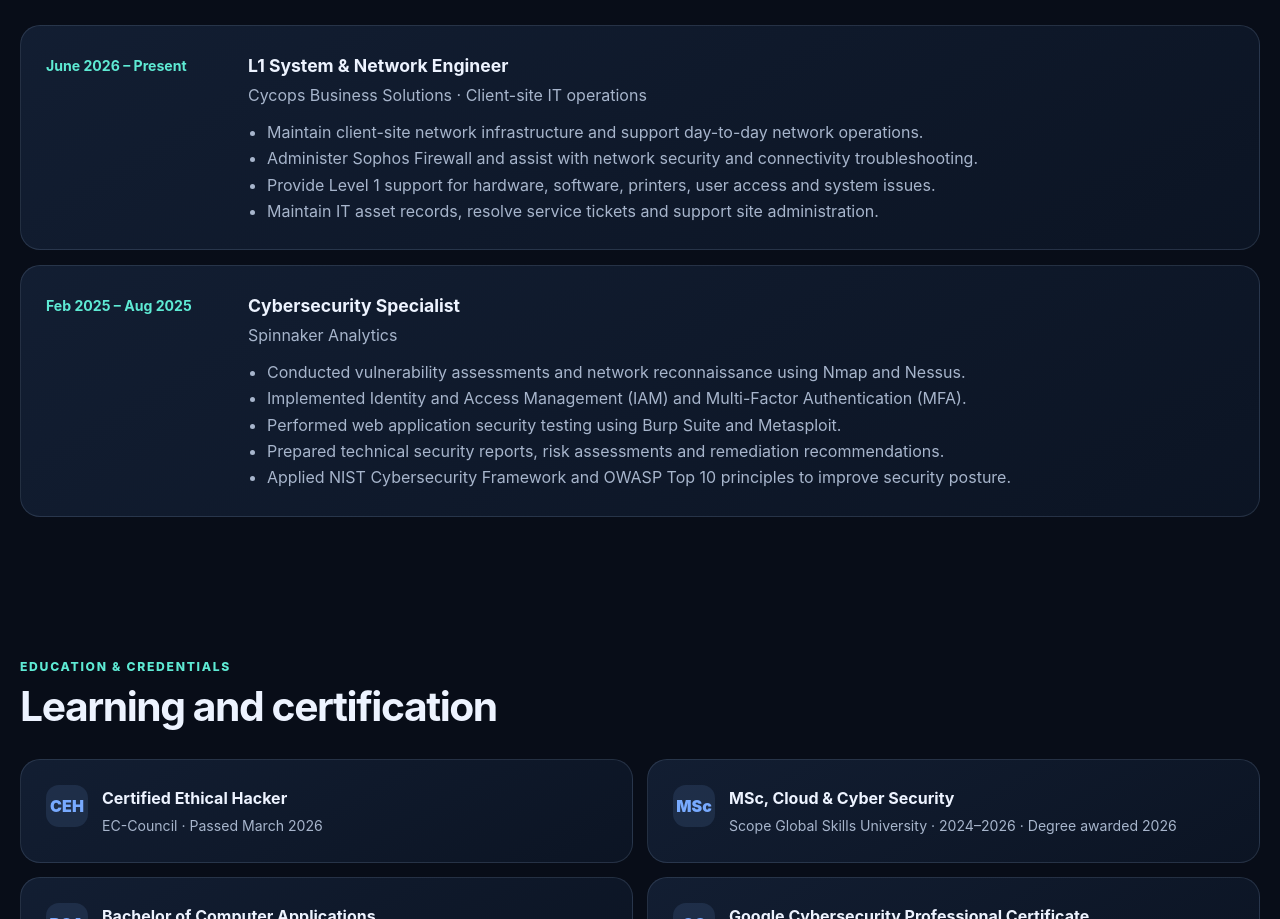
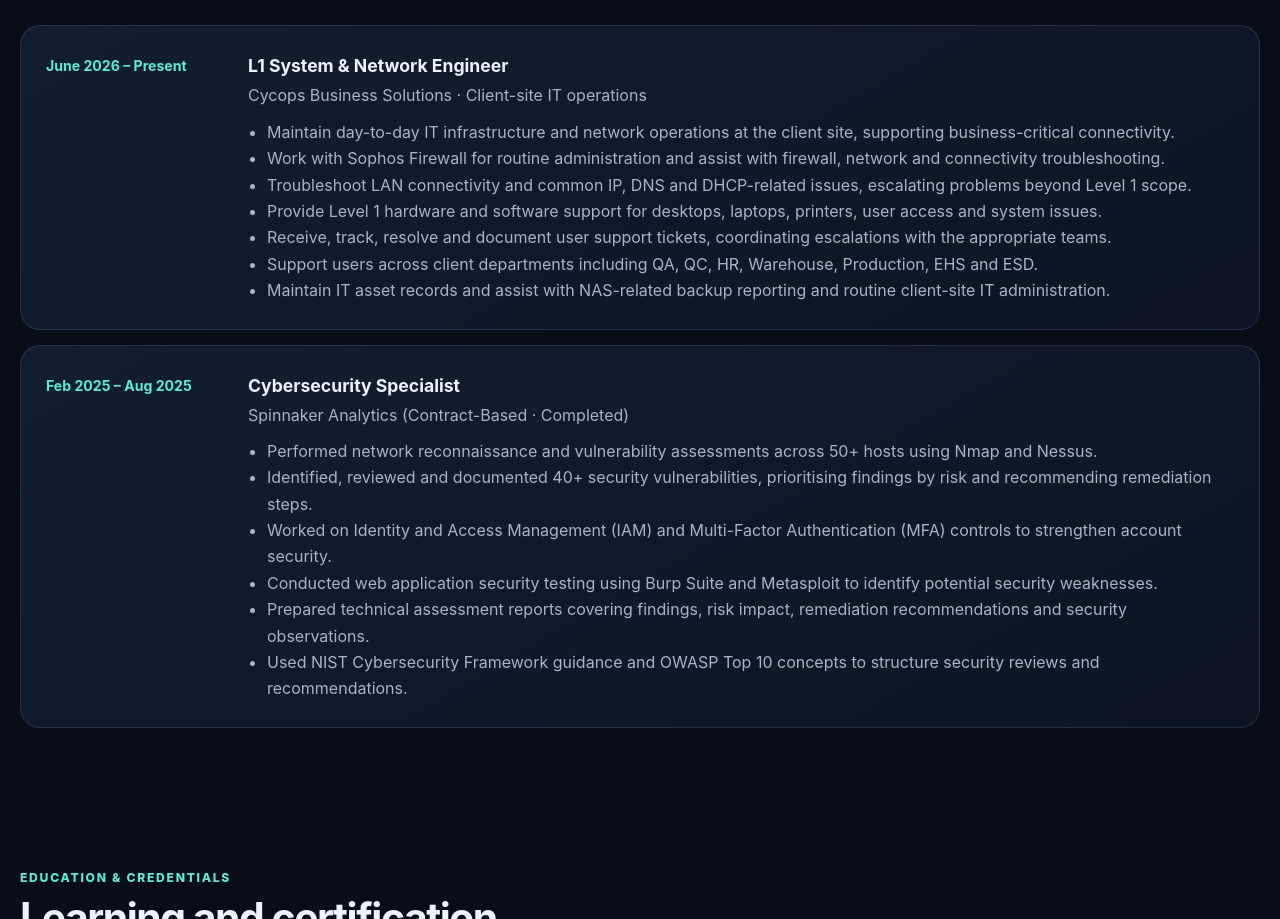
Before and after one commit to saikumardevuni001-hub/saikumardevuni001-hub.github.io, a plain HTML site: page index.html in a window 1280 px wide. Shown: the part 2732-3651 px from the top of the page. Drawn offline with Linux system fonts and the light colour scheme.

Commit message:
Add files via upload

```diff
--- a/index.html
+++ b/index.html
@@ -313,13 +313,28 @@
           <article class="card role">
             <div class="date">June 2026 – Present</div>
             <div><h3>L1 System & Network Engineer</h3><div class="org">Cycops Business Solutions · Client-site IT operations</div>
-              <ul><li>Maintain client-site network infrastructure and support day-to-day network operations.</li><li>Administer Sophos Firewall and assist with network security and connectivity troubleshooting.</li><li>Provide Level 1 support for hardware, software, printers, user access and system issues.</li><li>Maintain IT asset records, resolve service tickets and support site administration.</li></ul>
+              <ul>
+                <li>Maintain day-to-day IT infrastructure and network operations at the client site, supporting business-critical connectivity.</li>
+                <li>Work with Sophos Firewall for routine administration and assist with firewall, network and connectivity troubleshooting.</li>
+                <li>Troubleshoot LAN connectivity and common IP, DNS and DHCP-related issues, escalating problems beyond Level 1 scope.</li>
+                <li>Provide Level 1 hardware and software support for desktops, laptops, printers, user access and system issues.</li>
+                <li>Receive, track, resolve and document user support tickets, coordinating escalations with the appropriate teams.</li>
+                <li>Support users across client departments including QA, QC, HR, Warehouse, Production, EHS and ESD.</li>
+                <li>Maintain IT asset records and assist with NAS-related backup reporting and routine client-site IT administration.</li>
+              </ul>
             </div>
           </article>
           <article class="card role">
             <div class="date">Feb 2025 – Aug 2025</div>
-            <div><h3>Cybersecurity Specialist</h3><div class="org">Spinnaker Analytics</div>
-              <ul><li>Conducted vulnerability assessments and network reconnaissance using Nmap and Nessus.</li><li>Implemented Identity and Access Management (IAM) and Multi-Factor Authentication (MFA).</li><li>Performed web application security testing using Burp Suite and Metasploit.</li><li>Prepared technical security reports, risk assessments and remediation recommendations.</li><li>Applied NIST Cybersecurity Framework and OWASP Top 10 principles to improve security posture.</li></ul>
+            <div><h3>Cybersecurity Specialist</h3><div class="org">Spinnaker Analytics <span>(Contract-Based · Completed)</span></div>
+              <ul>
+                <li>Performed network reconnaissance and vulnerability assessments across 50+ hosts using Nmap and Nessus.</li>
+                <li>Identified, reviewed and documented 40+ security vulnerabilities, prioritising findings by risk and recommending remediation steps.</li>
+                <li>Worked on Identity and Access Management (IAM) and Multi-Factor Authentication (MFA) controls to strengthen account security.</li>
+                <li>Conducted web application security testing using Burp Suite and Metasploit to identify potential security weaknesses.</li>
+                <li>Prepared technical assessment reports covering findings, risk impact, remediation recommendations and security observations.</li>
+                <li>Used NIST Cybersecurity Framework guidance and OWASP Top 10 concepts to structure security reviews and recommendations.</li>
+              </ul>
             </div>
           </article>
         </div>
```
